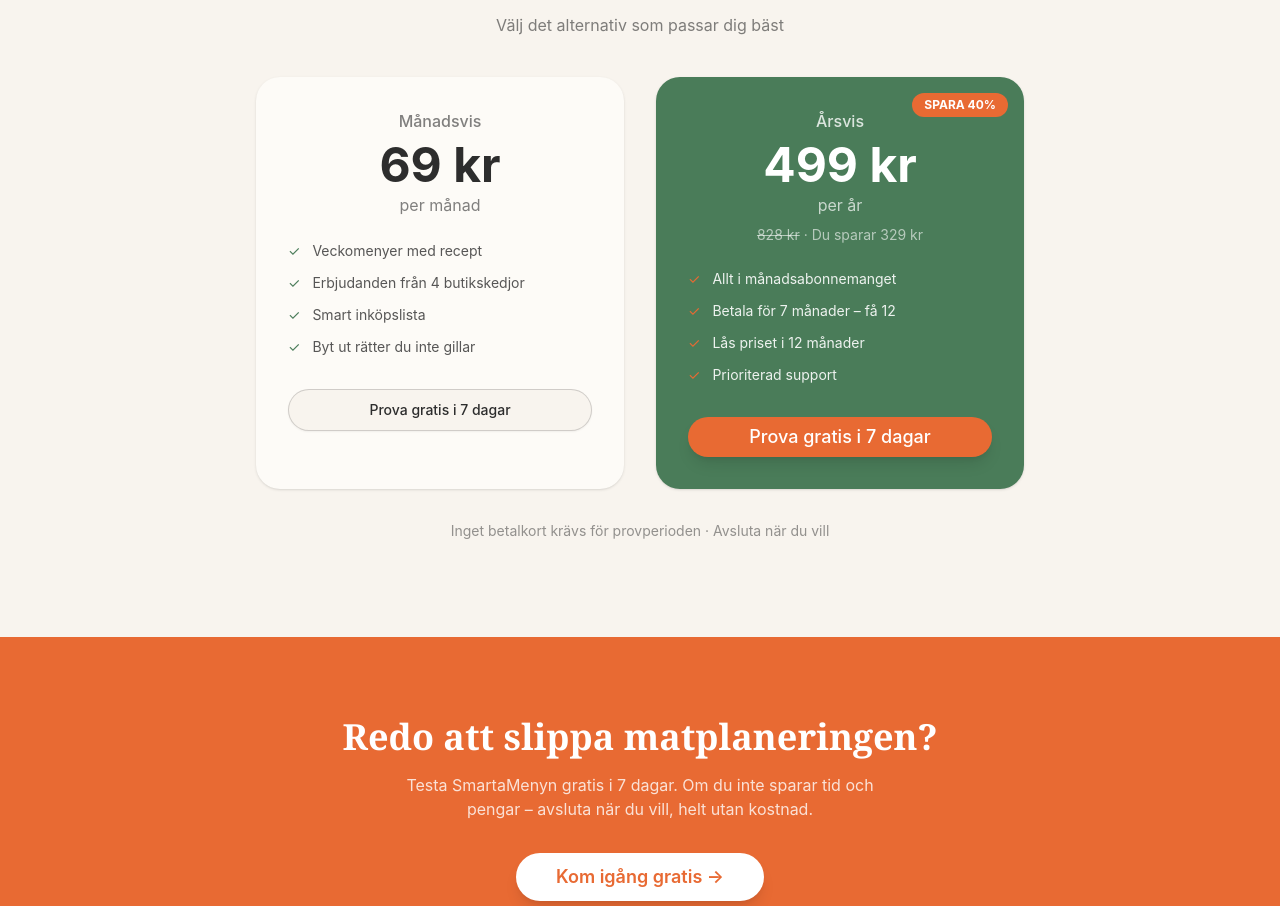
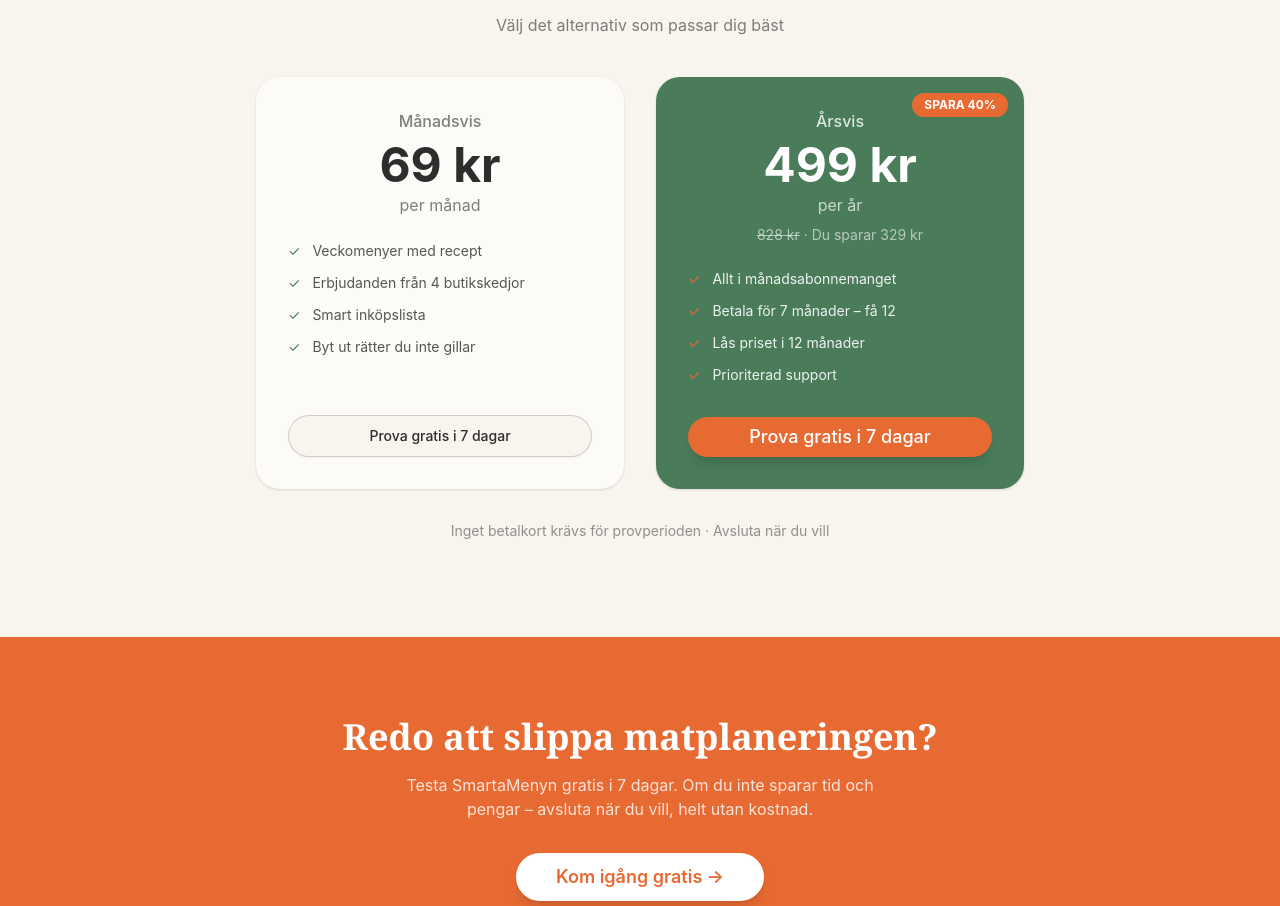
Before and after one commit to danielstrtly-pixel/matino, a Next.js app: page / in a window 1280 px wide. Shown: the part 3834-4740 px from the top of the page. Built offline with nearby package versions, Linux system fonts and the light colour scheme; no server answers.

Commit message:
Align pricing buttons horizontally and fix button text

```diff
--- a/src/components/PricingSection.tsx
+++ b/src/components/PricingSection.tsx
@@ -61,12 +61,12 @@
 
         <div className="grid md:grid-cols-2 gap-6 md:gap-8 max-w-3xl mx-auto">
           {/* Månadsabonnemang */}
-          <Card className="bg-cream-light border-0 rounded-3xl p-6 md:p-8">
-            <CardContent className="p-0">
+          <Card className="bg-cream-light border-0 rounded-3xl p-6 md:p-8 flex flex-col">
+            <CardContent className="p-0 flex flex-col flex-1">
               <div className="text-charcoal/60 font-medium mb-2">Månadsvis</div>
               <div className="text-4xl md:text-5xl font-bold text-charcoal mb-1">{monthlyAmount} kr</div>
               <div className="text-charcoal/60 mb-6">per månad</div>
-              <ul className="text-left space-y-3 mb-8 text-sm">
+              <ul className="text-left space-y-3 mb-8 text-sm flex-1">
                 {[
                   "Veckomenyer med recept",
                   "Erbjudanden från 4 butikskedjor",
@@ -79,6 +79,7 @@
                   </li>
                 ))}
               </ul>
+              <div className="mt-auto">
                 {!isLoggedIn ? (
                   <Button asChild variant="outline" size="lg" className="w-full rounded-full py-5 border-charcoal/20 hover:bg-cream-dark">
                     <Link href="/signup">Prova gratis i 7 dagar</Link>
@@ -91,15 +92,16 @@
                     onClick={() => handleCheckout('monthly')}
                     disabled={loading === 'monthly'}
                   >
-                  {loading === 'monthly' ? 'Laddar...' : 'Välj månadsabo'}
+                    {loading === 'monthly' ? 'Laddar...' : 'Välj månadsabonnemang'}
                   </Button>
                 )}
+              </div>
             </CardContent>
           </Card>
 
           {/* Årsabonnemang - Populärast */}
-          <Card className="bg-fresh text-white border-0 rounded-3xl p-6 md:p-8 relative overflow-hidden">
-            <CardContent className="p-0">
+          <Card className="bg-fresh text-white border-0 rounded-3xl p-6 md:p-8 relative overflow-hidden flex flex-col">
+            <CardContent className="p-0 flex flex-col flex-1">
               <div className="absolute top-4 right-4 bg-orange text-white text-xs font-bold px-3 py-1 rounded-full">
                 SPARA {savingsPercent}%
               </div>
@@ -109,7 +111,7 @@
               <div className="text-sm text-white/60 mb-6">
                 <span className="line-through">{yearlyMonthlyEquivalent} kr</span> · Du sparar {savings} kr
               </div>
-              <ul className="text-left space-y-3 mb-8 text-sm">
+              <ul className="text-left space-y-3 mb-8 text-sm flex-1">
                 {[
                   "Allt i månadsabonnemanget",
                   `Betala för ${Math.round(yearlyAmount / monthlyAmount)} månader – få 12`,
@@ -122,6 +124,7 @@
                   </li>
                 ))}
               </ul>
+              <div className="mt-auto">
                 {!isLoggedIn ? (
                   <Button asChild size="lg" className="w-full bg-orange hover:bg-[#D55A25] text-white rounded-full py-5 text-lg shadow-lg">
                     <Link href="/signup">Prova gratis i 7 dagar</Link>
@@ -133,9 +136,10 @@
                     onClick={() => handleCheckout('yearly')}
                     disabled={loading === 'yearly'}
                   >
-                  {loading === 'yearly' ? 'Laddar...' : 'Välj årsabo'}
+                    {loading === 'yearly' ? 'Laddar...' : 'Välj årsabonnemang'}
                   </Button>
                 )}
+              </div>
             </CardContent>
           </Card>
         </div>
```
Lines whose indentation alone changed are shown as unchanged.
